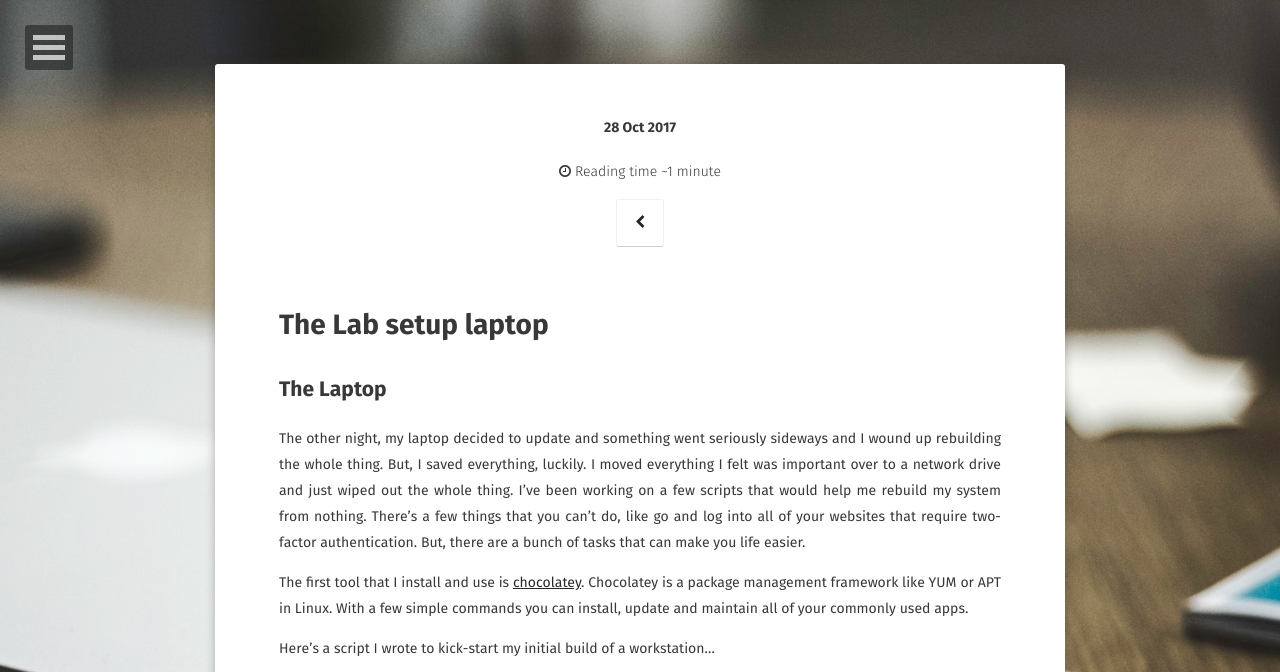
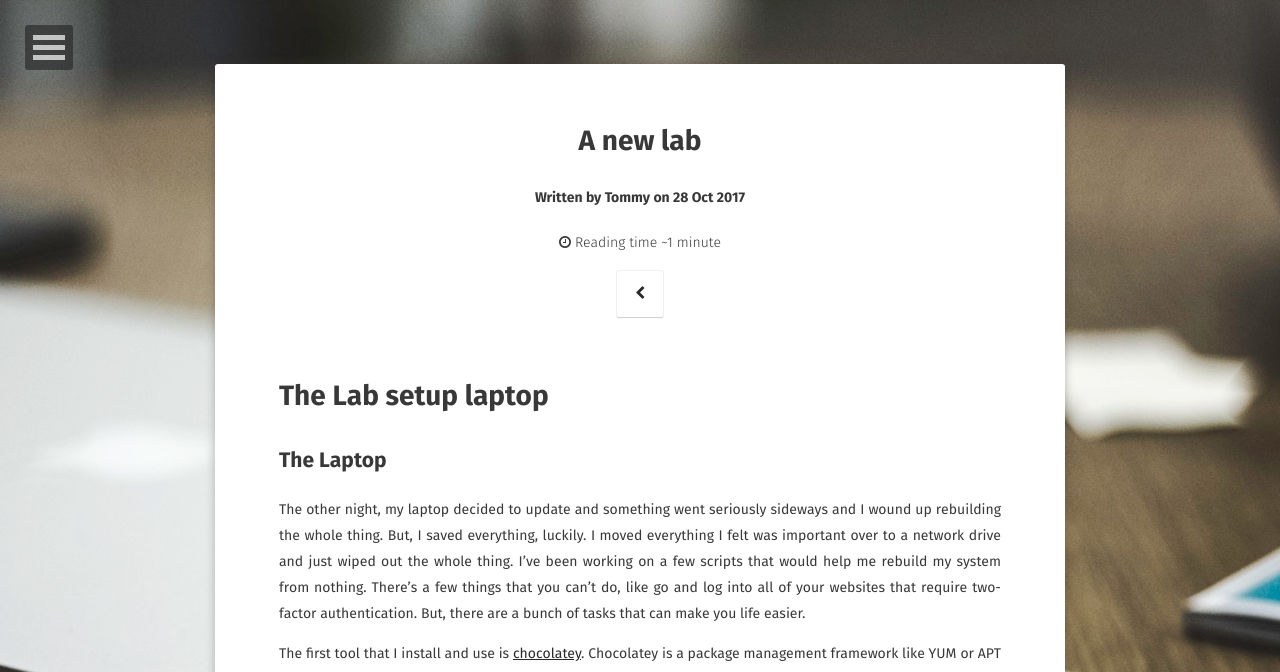
Before and after one commit to ChaosEngineering/ChaosEngineering.github.io, a Jekyll site: the page built from _posts/2017/2017-10-28-laboratory.md, in a window 1280 px wide, cut to the strip 0-672 px from the top of the page. Built offline with Jekyll 4.4.1, drawn with Linux system fonts in a browser that asks for light colours; some web fonts are replaced; our own code applies the rules of GitHub Pages for plain Markdown files; comment, search, counter and statistics services are not loaded; some of the changed lines change nothing that is shown.

Commit message:
Update 2017-10-28-laboratory.md

```diff
--- a/_posts/2017/2017-10-28-laboratory.md
+++ b/_posts/2017/2017-10-28-laboratory.md
@@ -1,11 +1,8 @@
 ---
 layout: post
-title: Building a New Lab
-author: Tommy Becker
-date: '2017-10-28 13:19'
-excerpt: 'Let's build a new lab...'
-feature: assets/img/systems.jpeg
-comments: true
+title: A new lab
+author: Tommy
+date: '2017-10-28 14:35'
 ---
 # The Lab setup laptop
 ## The Laptop
```
